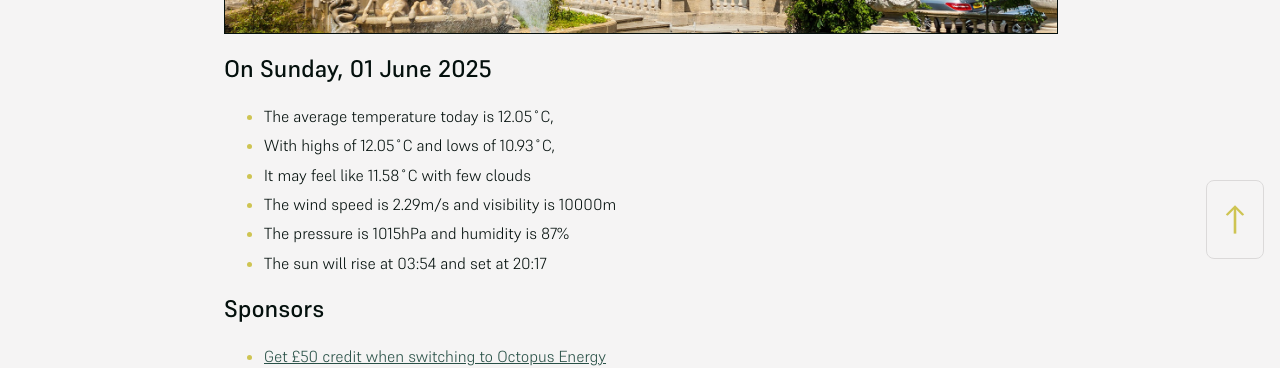
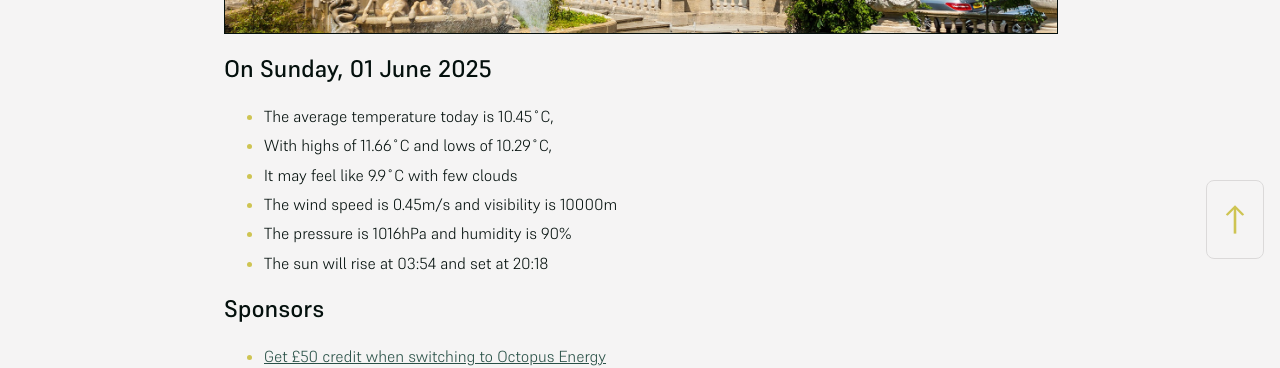
Before and after one commit to mat-0/cheltenham-open-data, a Jekyll site: the page built from index.md, in a window 1280 px wide. Shown: the part 625-993 px from the top of the page. Built offline with Jekyll 4.4.1, drawn with Linux system fonts in a browser that asks for light colours.

Commit message:
Updated 2025-06-01 23:58:05

```diff
--- a/index.md
+++ b/index.md
@@ -10,12 +10,12 @@ seo: Menu
 <!-- weather_marker starts -->
 ## On Sunday, 01 June 2025
 
-- The average temperature today is 12.05˚C,
-- With highs of 12.05˚C and lows of 10.93˚C,
-- It may feel like 11.58˚C with few clouds
-- The wind speed is 2.29m/s and visibility is 10000m
-- The pressure is 1015hPa and humidity is 87%
-- The sun will rise at 03:54 and set at 20:17
+- The average temperature today is 10.45˚C,
+- With highs of 11.66˚C and lows of 10.29˚C,
+- It may feel like 9.9˚C with few clouds
+- The wind speed is 0.45m/s and visibility is 10000m
+- The pressure is 1016hPa and humidity is 90%
+- The sun will rise at 03:54 and set at 20:18
 
 <!-- weather_marker ends -->
 
```
Also changed, not shown: _data/flood.json (+4 -4 lines), _pages/news.md (+5 -5 lines).
